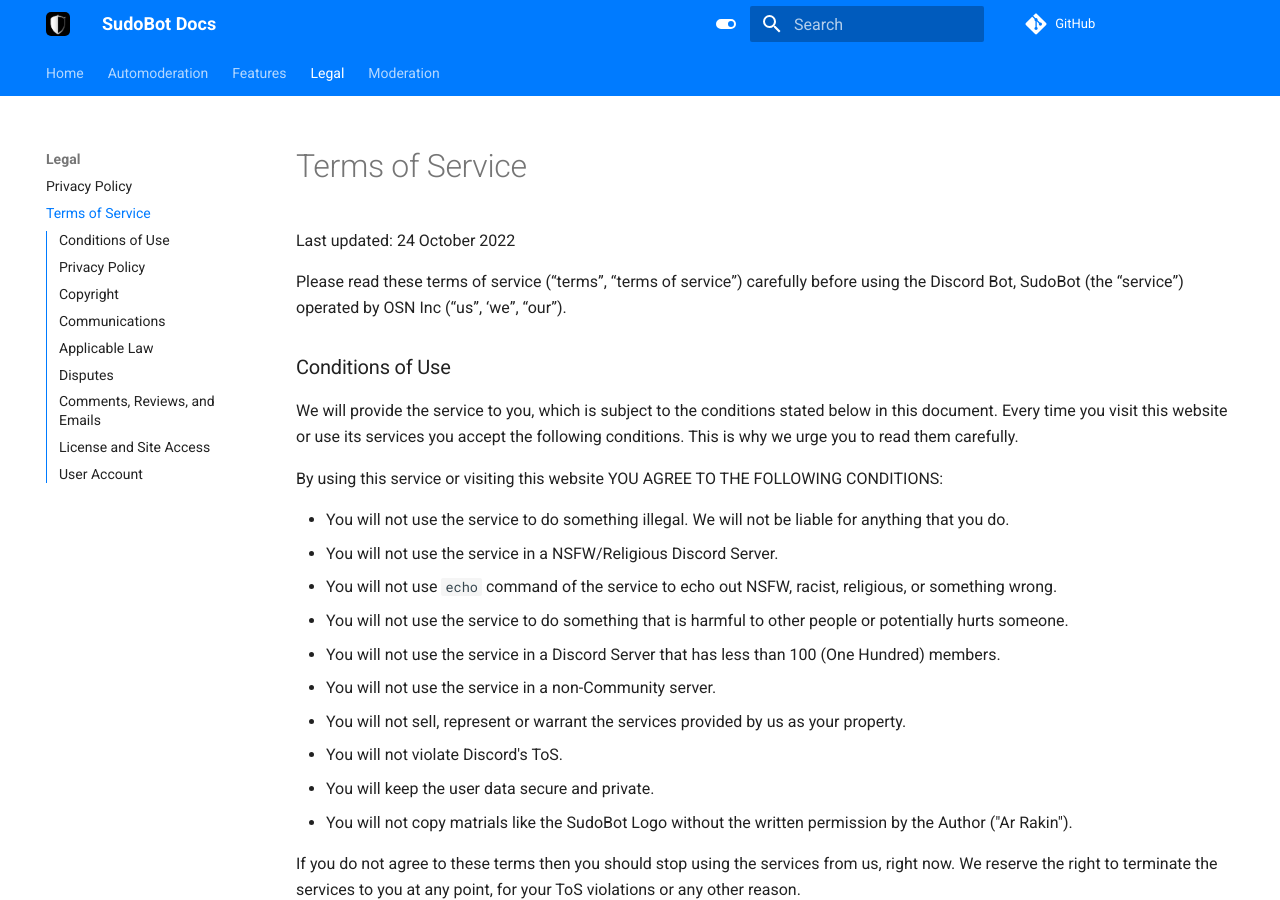
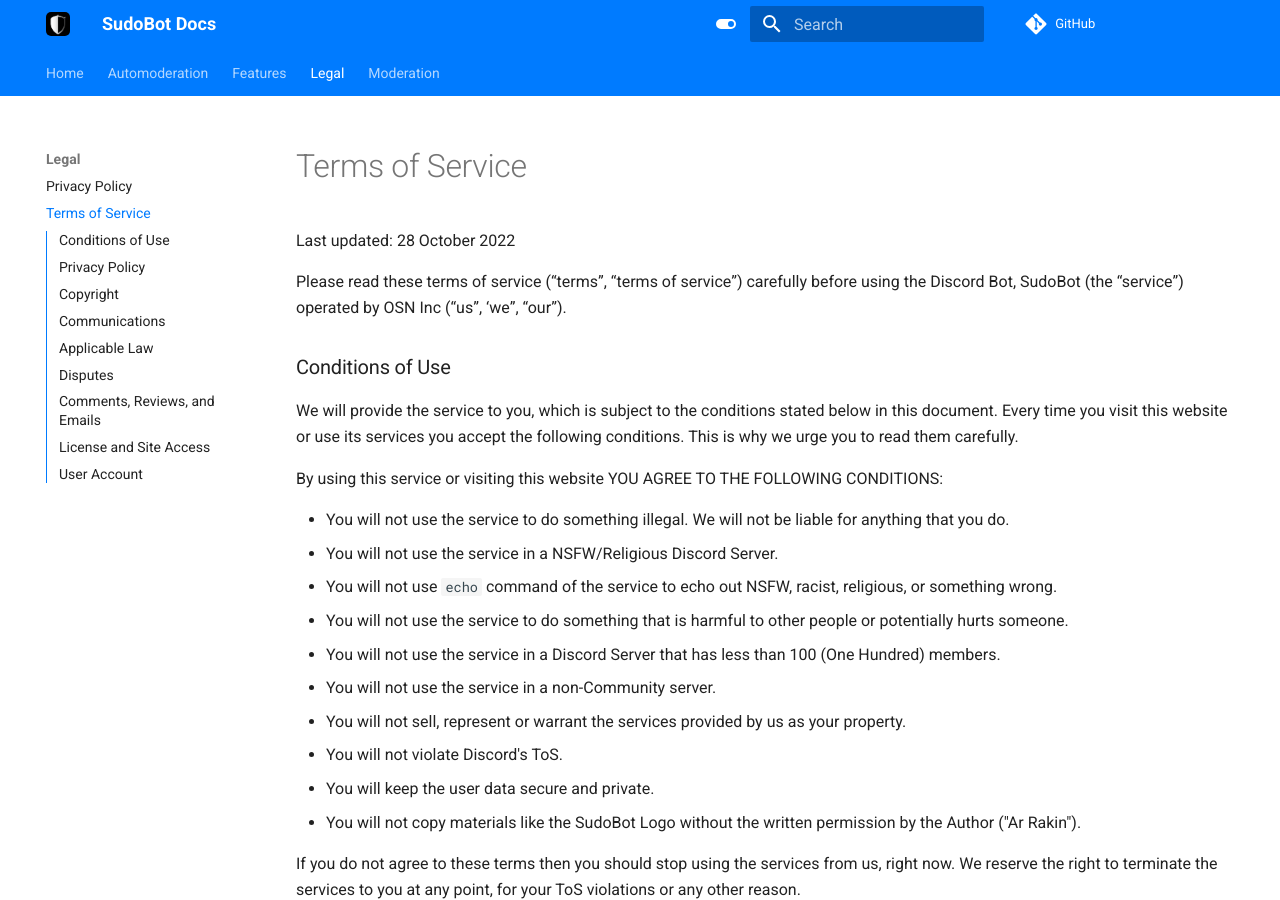
Before and after one commit to onesoft-sudo/sudobot, an MkDocs documentation site: the page built from docs/legal/terms.md, in a window 1280 px wide and 900 px high. Built offline with MkDocs 1.6.1 and Material for MkDocs 9.7.7, drawn with Linux system fonts in a browser that asks for light colours; comment, search, counter and statistics services are not loaded; the version menu is left out.

Commit message:
docs(tos): fix typo

```diff
--- a/docs/legal/terms.md
+++ b/docs/legal/terms.md
@@ -1,5 +1,5 @@
 # Terms of Service
-Last updated: 24 October 2022
+Last updated: 28 October 2022
 
 Please read these terms of service (“terms”, “terms of service”) carefully before using the Discord Bot, SudoBot (the “service”) operated by OSN Inc (“us”, ‘we”, “our”).
 
@@ -18,7 +18,7 @@
 * You will not sell, represent or warrant the services provided by us as your property.
 * You will not violate Discord's ToS.
 * You will keep the user data secure and private.
-* You will not copy matrials like the SudoBot Logo without the written permission by the Author ("Ar Rakin").
+* You will not copy materials like the SudoBot Logo without the written permission by the Author ("Ar Rakin").
 
 If you do not agree to these terms then you should stop using the services from us, right now. We reserve the right to terminate the services to you at any point, for your ToS violations or any other reason.
 
```
